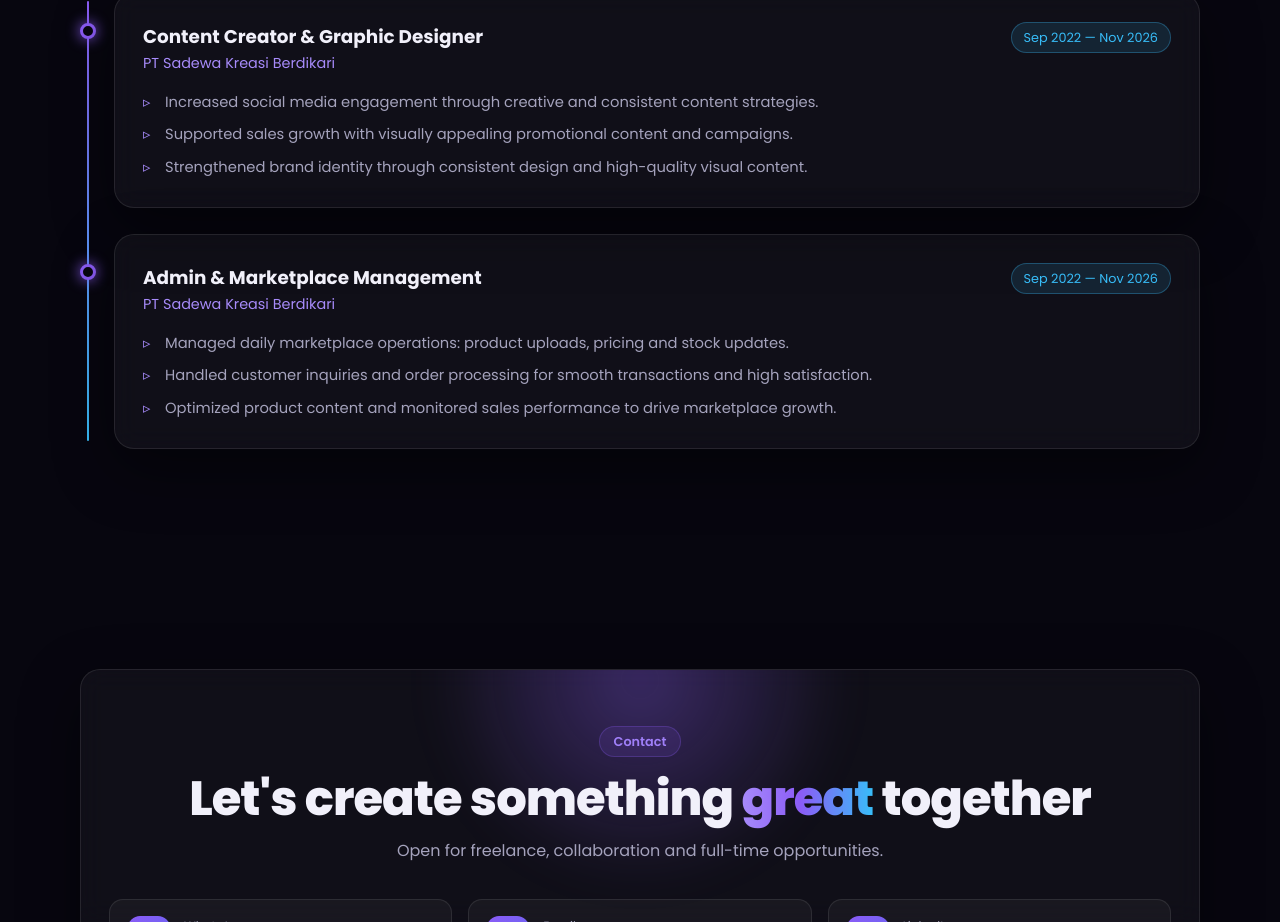
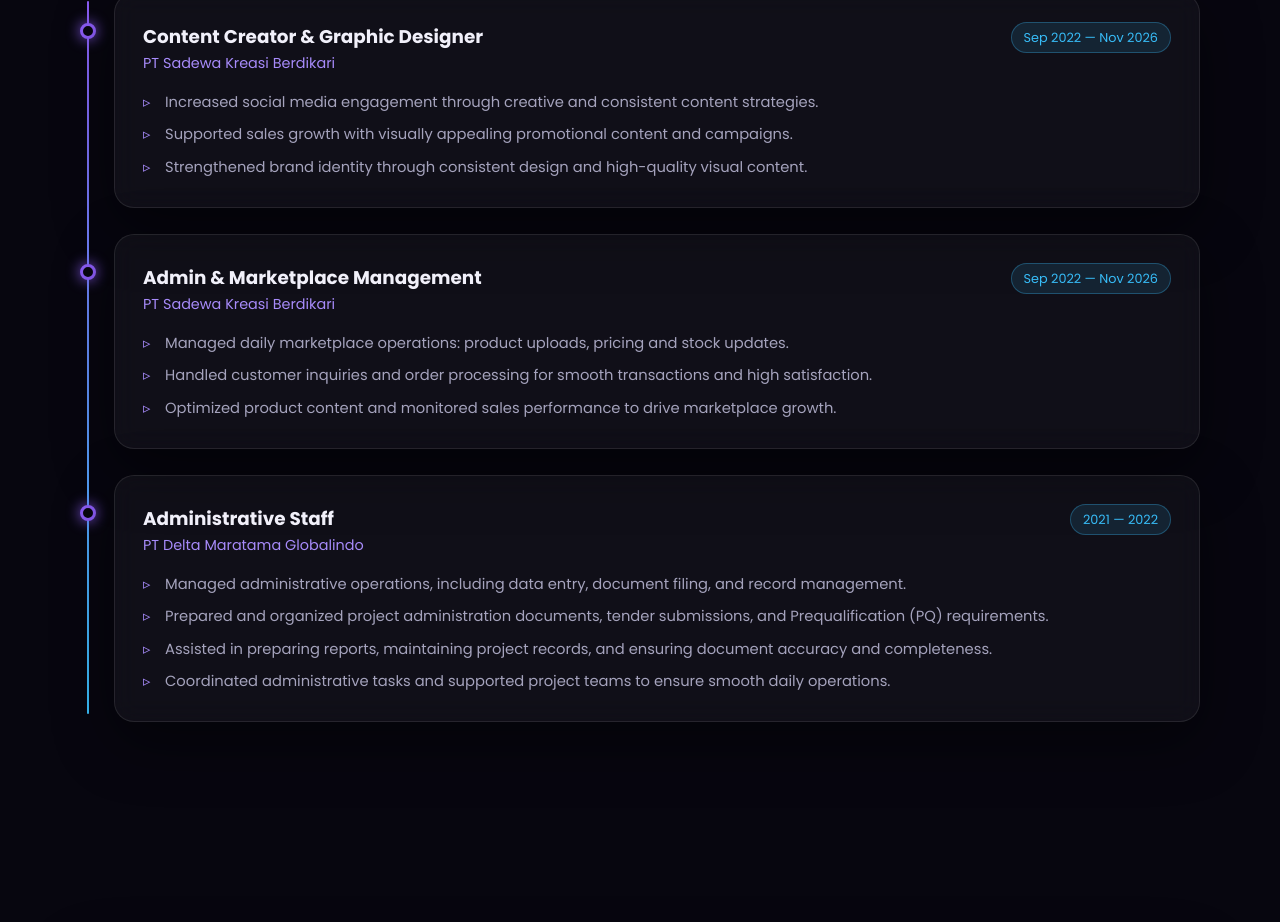
Before and after one commit to julian-tyo/julian-tyo.github.io, a plain HTML site: page index.html in a window 1280 px wide. Shown: the part 4130-5052 px from the top of the page. Drawn offline with Linux system fonts and the light colour scheme; no server answers.

Commit message:
Add Administrative Staff experience at PT Delta Maratama Globalindo
Co-Authored-By: Claude Opus 5.5 <noreply@anthropic.com>

```diff
--- a/index.html
+++ b/index.html
@@ -269,6 +269,24 @@
           </ul>
         </div>
       </div>
+      <div class="t-item reveal">
+        <div class="t-dot"></div>
+        <div class="card glass">
+          <div class="t-head">
+            <div>
+              <h3>Administrative Staff</h3>
+              <p class="company">PT Delta Maratama Globalindo</p>
+            </div>
+            <span class="period">2021 — 2022</span>
+          </div>
+          <ul>
+            <li>Managed administrative operations, including data entry, document filing, and record management.</li>
+            <li>Prepared and organized project administration documents, tender submissions, and Prequalification (PQ) requirements.</li>
+            <li>Assisted in preparing reports, maintaining project records, and ensuring document accuracy and completeness.</li>
+            <li>Coordinated administrative tasks and supported project teams to ensure smooth daily operations.</li>
+          </ul>
+        </div>
+      </div>
     </div>
   </div>
 </section>
```
